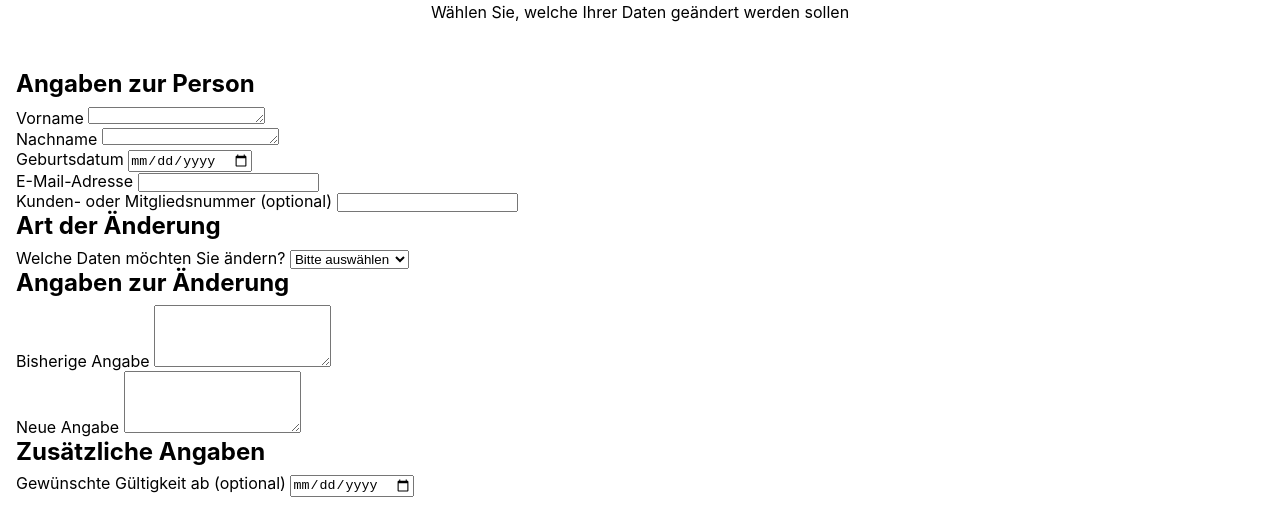
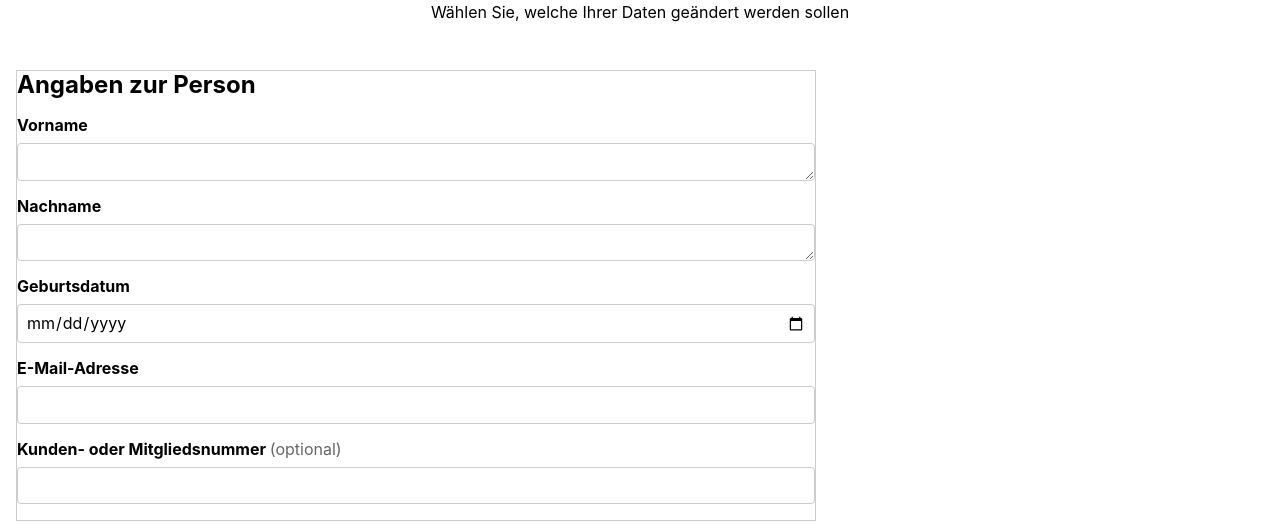
Before and after one commit to Bayoura/case-management, a website built with Vite: page src/pages/service-portal/data-change-request.html in a window 1280 px wide. Shown: the part 208-734 px from the top of the page. Built offline with nearby package versions, Linux system fonts and the light colour scheme.

Commit message:
Update styling for data change form

```diff
--- a/src/styles/main.css
+++ b/src/styles/main.css
@@ -123,9 +123,72 @@ h2 {
 }
 
 button {
-  margin-top: 2rem;
-  align-self: flex-start;
-  padding: 0.5rem 1rem;
+  padding: 12px 24px;
+
+  border: none;
+  border-radius: 6px;
+
+  cursor: pointer;
+  font: inherit;
+}
+
+/* ---------------------------------------------- DATA CHANGE FORM ---------------------------------------- */
+
+.data-change-form {
+  display: flex;
+  flex-direction: column;
+  gap: 2rem;
+  max-width: 800px;
+}
+
+.form-section {
+  border: 1px solid #ccc;
+}
+
+.form-section h2 {
+  margin-bottom: 1rem;
+}
+
+.form-group {
+  display: flex;
+  flex-direction: column;
+  gap: 0.5rem;
+  margin-bottom: 1rem;
+}
+
+.form-group input,
+.form-group textarea,
+.form-group select {
+  width: 100%;
+  padding: 0.5rem;
+  border: 1px solid #ccc;
+  border-radius: 4px;
+  font: inherit;
+}
+
+.form-group textarea {
+  resize: vertical;
+}
+
+.form-group label {
+  font-weight: bold;
+}
+
+.form-group label span {
+  font-weight: normal;
+  color: #666;
+}
+
+.form-group input:focus,
+.form-group select:focus,
+.form-group textarea:focus {
+  outline: none;
+  border-color: #555;
+}
+
+.form-actions {
+  display: flex;
+  justify-content: flex-end;
 }
 
 /* -------------------------------------------------FOOTER --------------------------------------------- */
```
